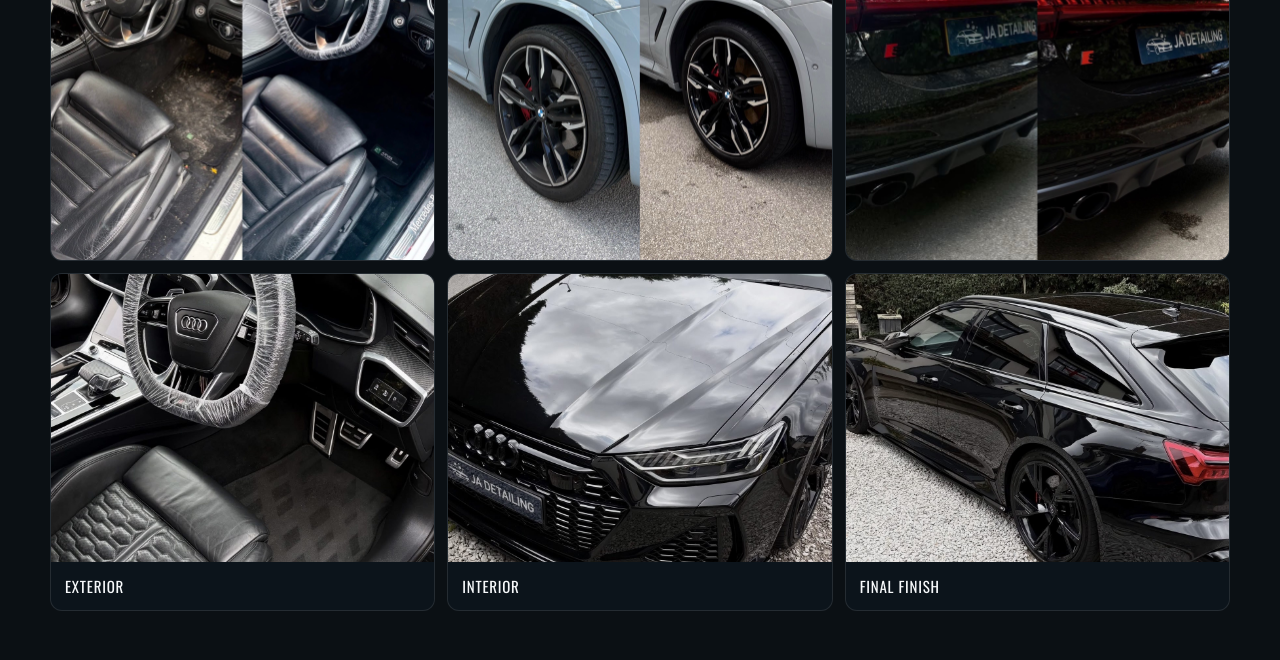
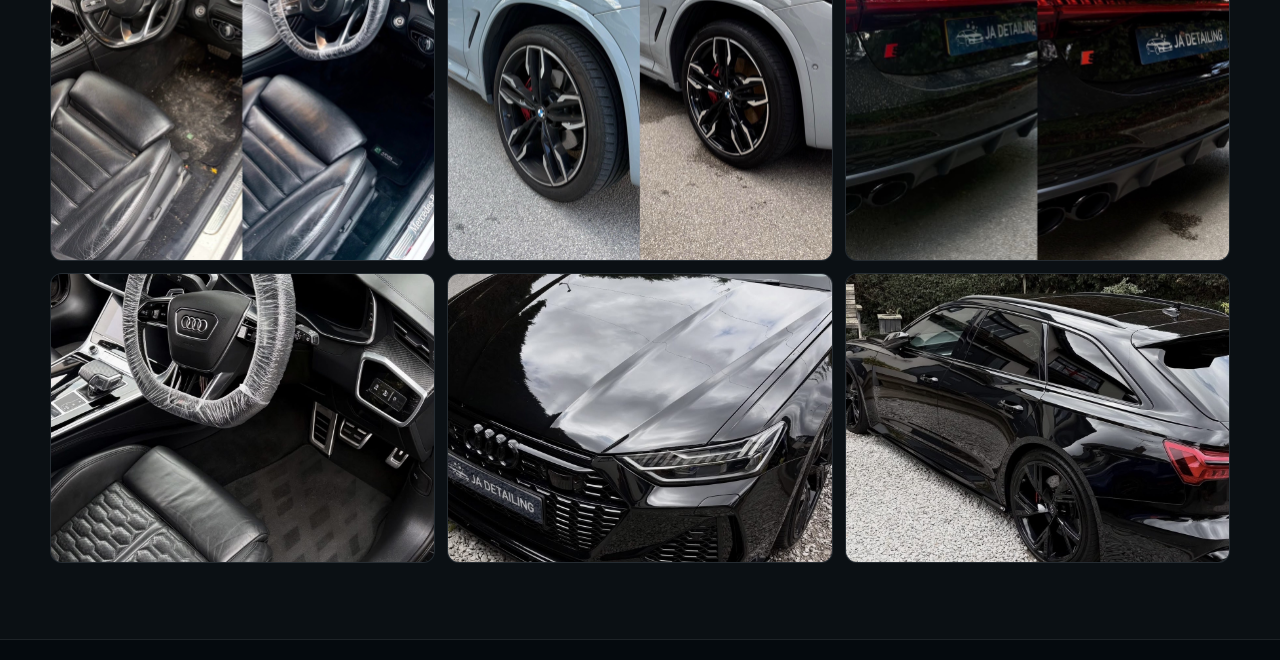
Before and after one commit to Kiemac07/JA-Detailing, a plain HTML site: page gallery.html in a window 1280 px wide. Shown: the part 1581-2241 px from the top of the page. Drawn offline with nearby package versions, Linux system fonts and the light colour scheme.

Commit message:
Refactor gallery items for improved structure

```diff
--- a/gallery.html
+++ b/gallery.html
@@ -60,15 +60,14 @@
       </div>
      <div class="gallery-item gallery-photo-single">
     <img class="gallery-photo" src="exterior.jpg" alt="JA Detailing exterior finish" data-full="exterior.jpg">
-        <div class="gallery-caption">Exterior</div>
 </div>
+
 <div class="gallery-item gallery-photo-single">
     <img class="gallery-photo" src="interior.jpg" alt="JA Detailing interior finish" data-full="interior.jpg">
-        <div class="gallery-caption">Interior</div>
 </div>
+
 <div class="gallery-item gallery-photo-single">
     <img class="gallery-photo" src="final-finish.jpg" alt="JA Detailing final finish" data-full="final-finish.jpg">
-        <div class="gallery-caption">Final Finish</div>
 </div>
     </div>
   </div>
```
Lines whose indentation alone changed are shown as unchanged.
